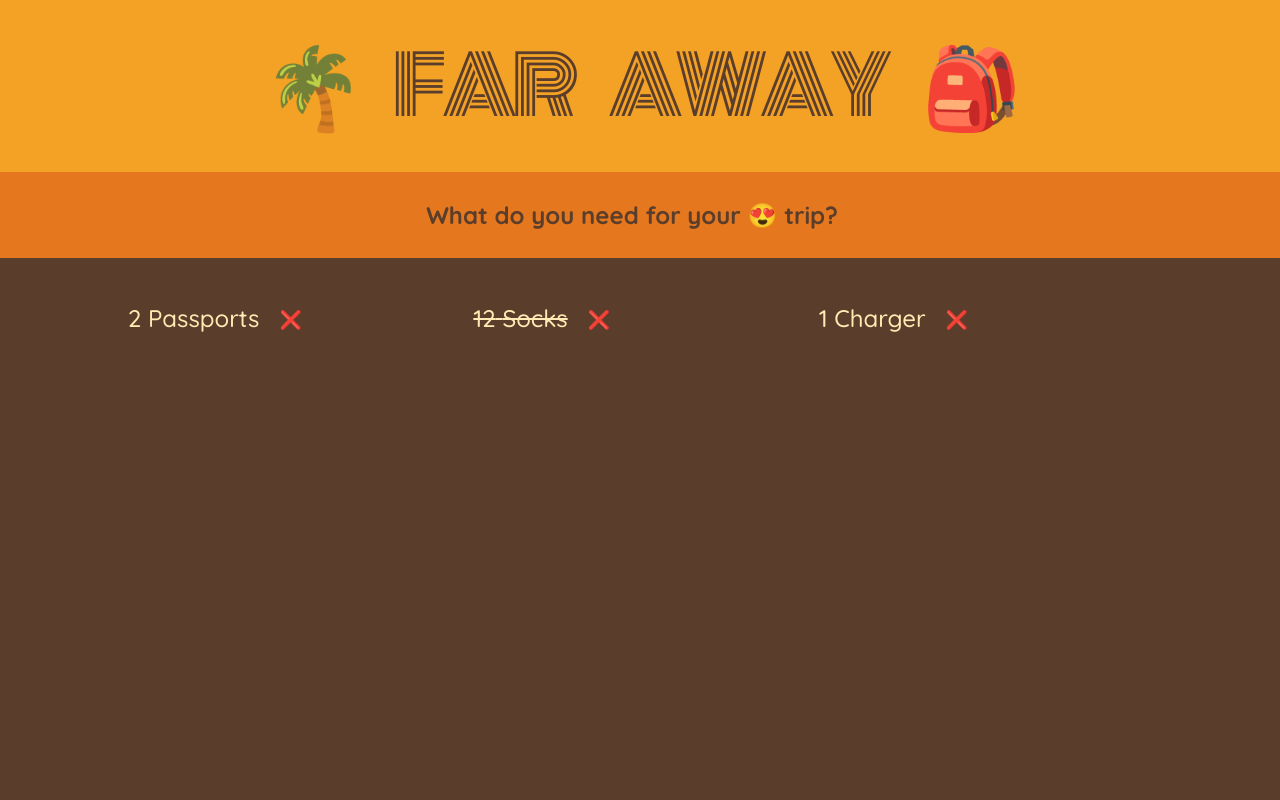
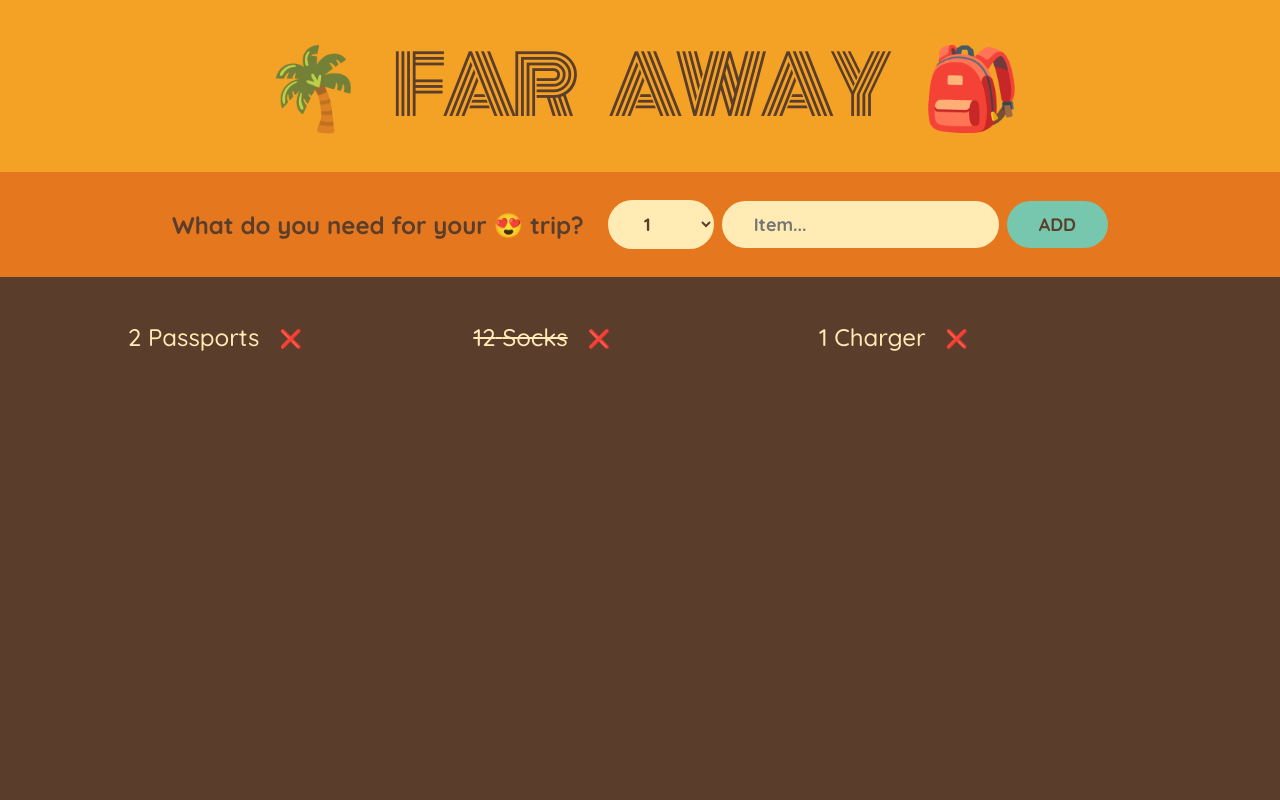
Before and after one commit to semyonsurkov/travel-list, a JavaScript app: page / in a window 1280 px wide. Shown: the top 800 px of the page. Built offline with nearby package versions, Linux system fonts and the light colour scheme; the HTML template or start-up script is replaced by a standard one.

Commit message:
Add form buttons

```diff
--- a/src/App.js
+++ b/src/App.js
@@ -20,10 +20,23 @@
 }
 
 function Form() {
+  function handleSubmit(e) {
+    e.preventDefault();
+  }
+
   return (
-    <div className="add-form">
+    <form className="add-form" onSubmit={handleSubmit}>
       <h3>What do you need for your 😍 trip?</h3>
-    </div>
+      <select>
+        {Array.from({ length: 20 }, (_, i) => i + 1).map((num) => (
+          <option value={num} key={num}>
+            {num}
+          </option>
+        ))}
+      </select>
+      <input type="text" placeholder="Item..."></input>
+      <button>Add</button>
+    </form>
   );
 }
 
@@ -32,7 +45,7 @@
     <div className="list">
       <ul>
         {initialItems.map((item) => (
-          <Item item={item} />
+          <Item item={item} key={item.id} />
         ))}
       </ul>
     </div>
```
